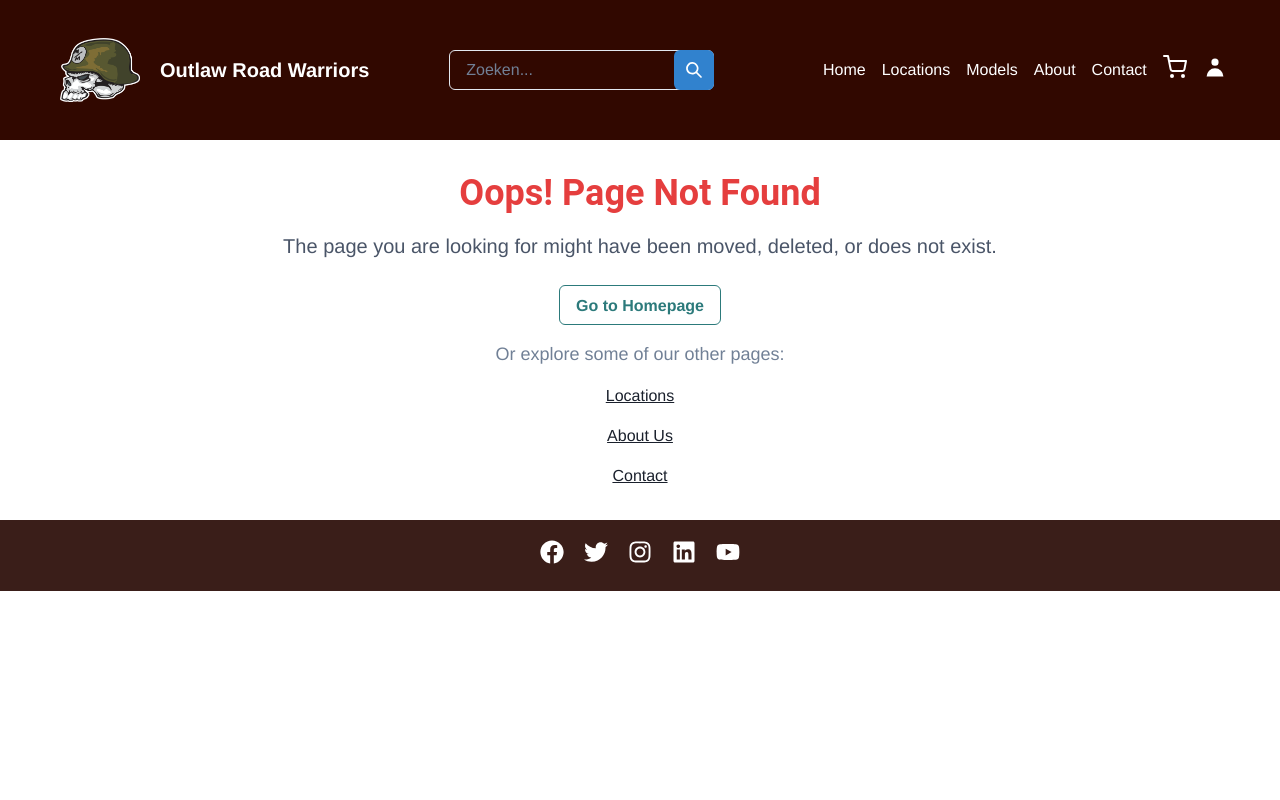
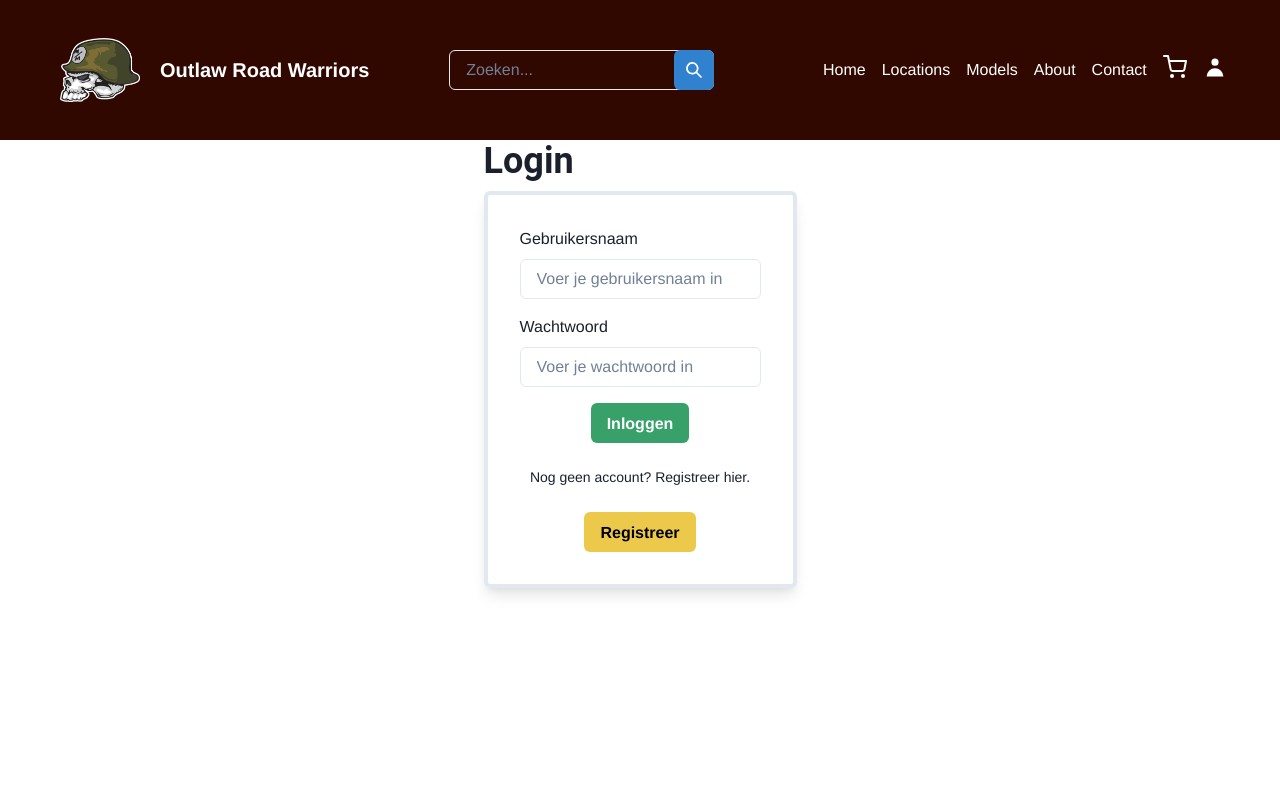
Before and after one commit to haegemanjasper/Motor-Client-Side, a React (Vite) app: page /login in a window 1280 px wide. Shown: the top 800 px of the page. Built offline with nearby package versions, Linux system fonts and the light colour scheme.

Commit message:
winkelmand

```diff
--- a/package.json
+++ b/package.json
@@ -11,7 +11,7 @@
   },
   "dependencies": {
     "@chakra-ui/icons": "^2.1.1",
-    "@chakra-ui/react": "^2.8.1",
+    "@chakra-ui/react": "^2.8.2",
     "@emotion/react": "^11.11.1",
     "@emotion/styled": "^11.11.0",
     "@fortawesome/fontawesome-svg-core": "^6.4.2",
@@ -27,7 +27,7 @@
     "react-icons": "^4.11.0",
     "react-lorem-ipsum": "^1.4.10",
     "react-router": "^6.18.0",
-    "react-router-dom": "^6.18.0",
+    "react-router-dom": "^6.21.0",
     "react-slick": "^0.29.0",
     "slick-carousel": "^1.8.1"
   },
--- /dev/null
+++ b/src/components/Login.jsx
@@ -0,0 +1,61 @@
+import React, { useState } from "react";
+import {
+  Box,
+  Button,
+  FormControl,
+  FormLabel,
+  Input,
+  VStack,
+  Text,
+} from "@chakra-ui/react";
+
+const LoginPage = () => {
+  const [username, setUsername] = useState("");
+  const [password, setPassword] = useState("");
+
+  const handleLogin = () => {
+    // Voeg hier je inloglogica toe (bijv. API-aanroep, authenticatie, enz.)
+    console.log("Inloggen met:", username, password);
+  };
+
+  return (
+    <VStack spacing={4} align="stretch">
+      <Box maxW="400px" p={8} borderWidth={4} borderRadius="md" boxShadow="lg">
+        <VStack spacing={4}>
+          <FormControl id="username">
+            <FormLabel>Gebruikersnaam</FormLabel>
+            <Input
+              type="text"
+              placeholder="Voer je gebruikersnaam in"
+              value={username}
+              onChange={(e) => setUsername(e.target.value)}
+            />
+          </FormControl>
+          <FormControl id="password">
+            <FormLabel>Wachtwoord</FormLabel>
+            <Input
+              type="password"
+              placeholder="Voer je wachtwoord in"
+              value={password}
+              onChange={(e) => setPassword(e.target.value)}
+            />
+          </FormControl>
+          <Button colorScheme="green" onClick={handleLogin}>
+            Inloggen
+          </Button>
+          <Text mt={2} fontSize="sm">
+            Nog geen account? Registreer hier.
+          </Text>
+          <Button
+            colorScheme="yellow"
+            mt={2} /* Voeg hier je registratielogica toe */
+          >
+            Registreer
+          </Button>
+        </VStack>
+      </Box>
+    </VStack>
+  );
+};
+
+export default LoginPage;
--- a/src/components/Navigatiebar.jsx
+++ b/src/components/Navigatiebar.jsx
@@ -107,7 +107,6 @@ function Navigatiebar() {
         >
           <Icon as={FiShoppingCart} boxSize={6} />
         </Link>
-        {/* Login pictogram */}
         <Link
           href="/login"
           _hover={{ textDecoration: "none", color: "#B74C44" }}
--- /dev/null
+++ b/src/components/ShoppingCart.jsx
@@ -0,0 +1,40 @@
+import React from "react";
+import { Box, Flex, Text, Button, Badge } from "@chakra-ui/react";
+import { FaShoppingCart } from "react-icons/fa";
+import { useShoppingCart } from "./ShoppingCartContext";
+
+const ShoppingCart = () => {
+  const { cartItems } = useShoppingCart();
+
+  return (
+    <Box p={4} borderWidth="1px" borderRadius="md">
+      <Flex align="center">
+        <Box>
+          <FaShoppingCart size={24} />
+        </Box>
+        <Text fontSize="lg" fontWeight="bold" ml={2}>
+          Winkelmandje
+        </Text>
+        <Badge colorScheme="red" ml={2}>
+          {cartItems.length}
+        </Badge>
+      </Flex>
+
+      {cartItems.length > 0 ? (
+        <Box mt={4}>
+          <Text fontWeight="bold">Inhoud van het winkelmandje:</Text>
+          {cartItems.map((item) => (
+            <Text key={item.id}>{item.name}</Text>
+          ))}
+          <Button colorScheme="teal" mt={2}>
+            Afrekenen
+          </Button>
+        </Box>
+      ) : (
+        <Text mt={4}>Uw winkelmandje is leeg.</Text>
+      )}
+    </Box>
+  );
+};
+
+export default ShoppingCart;
--- /dev/null
+++ b/src/components/ShoppingCartContext.jsx
@@ -0,0 +1,44 @@
+// ShoppingCartContext.jsx
+import React, { createContext, useContext, useReducer } from "react";
+
+export const ShoppingCartContext = createContext();
+
+const initialState = {
+  cartItems: [],
+};
+
+const cartReducer = (state, action) => {
+  switch (action.type) {
+    case "ADD_TO_CART":
+      return {
+        ...state,
+        cartItems: [...state.cartItems, action.payload],
+      };
+    // Add more cases for updating or removing items if needed
+    default:
+      return state;
+  }
+};
+
+export const ShoppingCartProvider = ({ children }) => {
+  const [state, dispatch] = useReducer(cartReducer, initialState);
+
+  const addToCart = (item) => {
+    dispatch({ type: "ADD_TO_CART", payload: item });
+  };
+
+  return (
+    <ShoppingCartContext.Provider
+      value={{
+        cartItems: state.cartItems,
+        addToCart,
+      }}
+    >
+      {children}
+    </ShoppingCartContext.Provider>
+  );
+};
+
+export const useShoppingCart = () => {
+  return useContext(ShoppingCartContext);
+};
--- a/src/main.jsx
+++ b/src/main.jsx
@@ -4,7 +4,18 @@ import theme from "./customTheme.js";
 import Navigatiebar from "./components/Navigatiebar.jsx";
 import { ChakraProvider } from "@chakra-ui/react";
 import { createBrowserRouter, RouterProvider } from "react-router-dom";
-import { About, Contact, NotFound, Models, Locations, Home } from "./pages.jsx";
+import {
+  About,
+  Contact,
+  NotFound,
+  Models,
+  Locations,
+  Home,
+  Login,
+  Cart,
+} from "./pages.jsx";
+import ShoppingCart from "./components/ShoppingCart.jsx";
+import { ShoppingCartProvider } from "./components/ShoppingCartContext.jsx";
 
 const router = createBrowserRouter([
   {
@@ -15,14 +26,18 @@ const router = createBrowserRouter([
   { path: "/contact", element: <Contact /> },
   { path: "/motors", element: <Models /> },
   { path: "/locations", element: <Locations /> },
+  { path: "/login", element: <Login /> },
+  { path: "/cart", element: <Cart /> },
   { path: "*", element: <NotFound /> },
 ]);
 
 ReactDOM.createRoot(document.getElementById("root")).render(
   <React.StrictMode>
     <ChakraProvider theme={theme}>
-      <Navigatiebar />
+      <ShoppingCartProvider>
+        <Navigatiebar />
+        <RouterProvider router={router} />
+      </ShoppingCartProvider>
     </ChakraProvider>
-    <RouterProvider router={router} />
   </React.StrictMode>
 );
--- a/src/pages.jsx
+++ b/src/pages.jsx
@@ -1,5 +1,5 @@
 import React from "react";
-import { ChakraProvider, Box, Heading } from "@chakra-ui/react";
+import { ChakraProvider, Box, Heading, Flex } from "@chakra-ui/react";
 import theme from "./customTheme.js";
 import IntroText from "./components/Introduction";
 import SlideShow from "./components/Banner.jsx";
@@ -9,6 +9,8 @@ import ContactUs from "./components/Contact.jsx";
 import AboutUs from "./components/About.jsx";
 import Location from "./components/Location.jsx";
 import MotorList from "./components/MotorList";
+import LoginPage from "./components/Login.jsx";
+import ShoppingCart from "./components/ShoppingCart.jsx";
 
 export const Home = () => (
   <div>
@@ -57,6 +59,32 @@ export const Models = () => (
   </ChakraProvider>
 );
 
+export const Login = () => (
+  <ChakraProvider theme={theme}>
+    <Flex direction="column" align="center" justify="center" minH="100vh">
+      <Box flex="1">
+        <Heading as="h1" mb={2}>
+          Login
+        </Heading>
+        <LoginPage />
+      </Box>
+    </Flex>
+    <Footer />
+  </ChakraProvider>
+);
+
+export const Cart = () => (
+  <ChakraProvider theme={theme}>
+    <Box p={4}>
+      <Heading as="h1" mb={1}>
+        Winkelmand
+      </Heading>
+      <ShoppingCart />
+    </Box>
+    <Footer />
+  </ChakraProvider>
+);
+
 export const NotFound = () => (
   <ChakraProvider theme={theme}>
     <NotFoundPage />
```
Also changed, not shown: src/components/Register.jsx (added), 1 other file (tests, documents, lock files or other folders).
